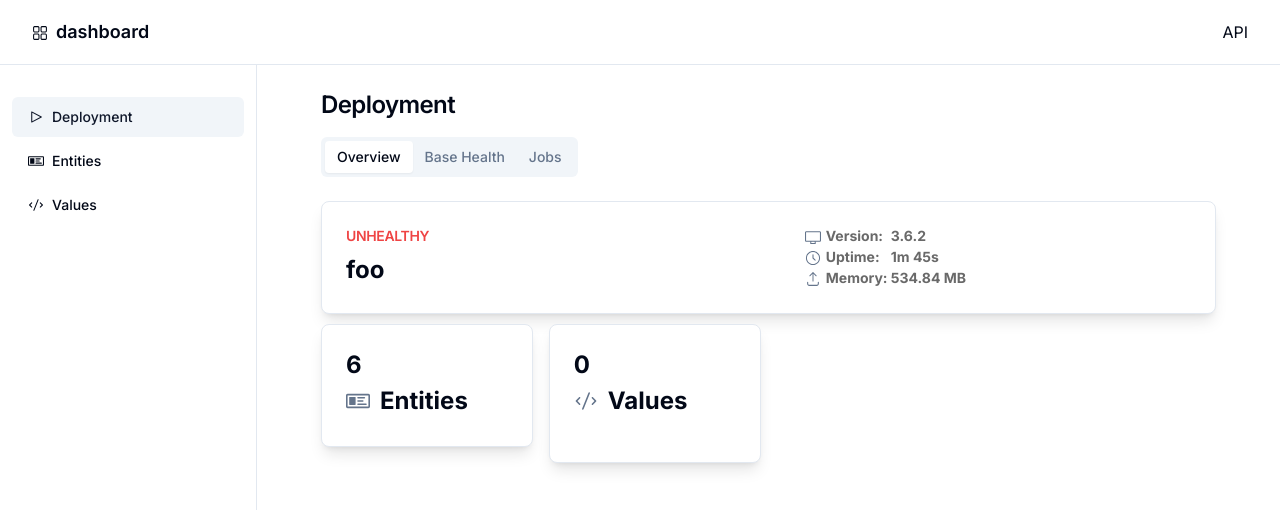
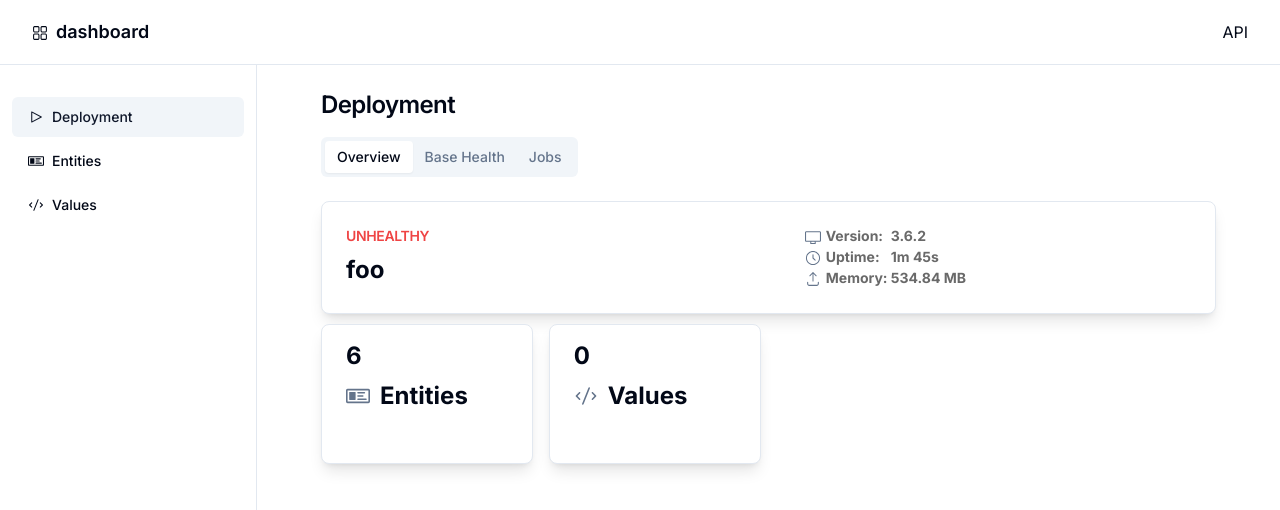
Before and after one commit to ldproxy/dashboard, a Next.js app: page /deployment in a window 1280 px wide. Shown: the top 510 px of the page. Built offline with nearby package versions, Linux system fonts and the light colour scheme.

Commit message:
further styling summary cards

```diff
--- a/src/components/dashboard/FooterSummary.tsx
+++ b/src/components/dashboard/FooterSummary.tsx
@@ -30,14 +30,17 @@ export const FooterSummary: React.FC<FooterSummaryProps> = ({ footer }) => {
                     display: "flex",
                     alignItems: "center",
                     marginRight: "15px",
+                    fontSize: "20px",
                   }}
                   title={`${words[index - 1]} ${word}`}
                 >
                   <CheckCircledIcon
                     className="text-success"
+                    width="20px"
+                    height="20px"
                     key="CheckCircledIcon"
                     style={{
-                      marginRight: "3px",
+                      marginRight: "5px",
                     }}
                   />
                   {words[index - 1]}
@@ -52,14 +55,17 @@ export const FooterSummary: React.FC<FooterSummaryProps> = ({ footer }) => {
                     display: "flex",
                     alignItems: "center",
                     marginRight: "15px",
+                    fontSize: "20px",
                   }}
                   title={`${words[index - 1]} ${word}`}
                 >
                   <ExclamationTriangleIcon
                     className="text-warning"
+                    width="20px"
+                    height="20px"
                     key="CheckCircledIcon"
                     style={{
-                      marginRight: "3px",
+                      marginRight: "5px",
                     }}
                   />
                   {words[index - 1]}
@@ -77,14 +83,17 @@ export const FooterSummary: React.FC<FooterSummaryProps> = ({ footer }) => {
                     display: "flex",
                     alignItems: "center",
                     marginRight: "15px",
+                    fontSize: "20px",
                   }}
                   title={`${words[index - 1]} ${word}`}
                 >
                   <CrossCircledIcon
                     className="text-destructive"
+                    width="20px"
+                    height="20px"
                     key="CheckCircledIcon"
                     style={{
-                      marginRight: "3px",
+                      marginRight: "5px",
                     }}
                   />
                   {words[index - 1]}
--- a/src/components/dashboard/summary.tsx
+++ b/src/components/dashboard/summary.tsx
@@ -40,6 +40,7 @@ export default function CustomersPage({
     <Link href={route || "#"}>
       <Card
         className="shadow-lg hover:bg-gray-100 transition-colors duration-200"
+        style={{ height: "140px" }}
         {...props}
       >
         <CardHeader className="flex flex-row items-center justify-between space-y-0 pb-0">
@@ -49,9 +50,13 @@ export default function CustomersPage({
             }`}
           >
             {header ? (
-              header
+              <span className="text-1xl font-bold mb-1 inline-block">
+                {header}
+              </span>
             ) : (
-              <span className="text-2xl font-bold mb-1">{total}</span>
+              <span className="text-2xl font-bold mb-1 mt-[-20px] inline-block">
+                {total}
+              </span>
             )}
           </CardTitle>
         </CardHeader>
@@ -82,7 +87,11 @@ export default function CustomersPage({
           <div style={{ display: "flex", flexWrap: "wrap" }}>
             <p
               className="text-xs text-muted-foreground"
-              style={{ display: "flex", flexDirection: "row" }}
+              style={{
+                display: "flex",
+                flexDirection: "row",
+                marginTop: "5px",
+              }}
             >
               {footer ? <FooterSummary footer={footer} /> : null}
             </p>
```
